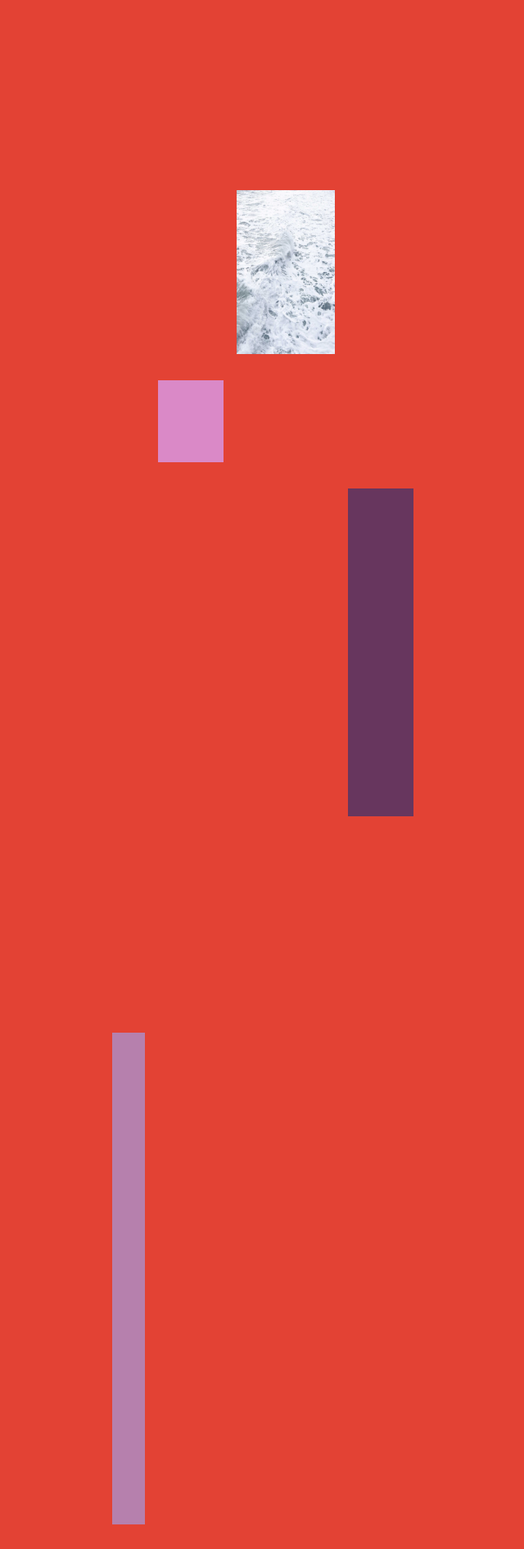
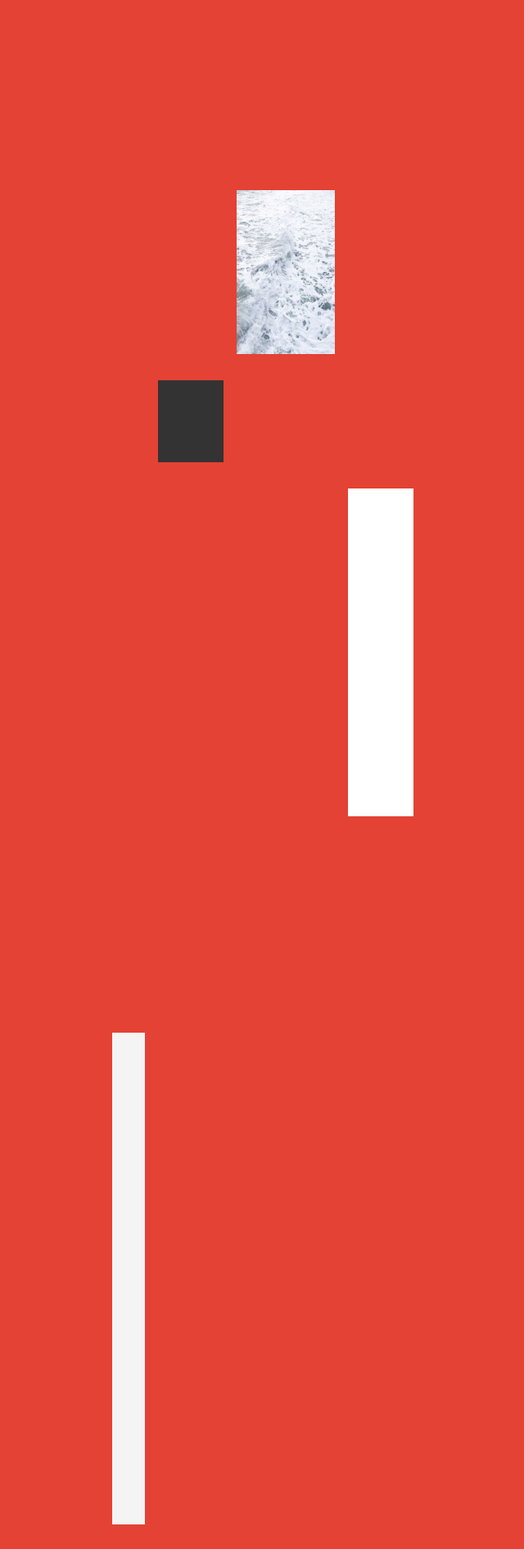
Before and after one commit to cssidy/personal-site, a Jekyll site: the page built from secret.html, in a window 1280 px wide. Shown: the top 1890 px of the page at 82% size, without its empty margins (175-815 px from the left). Built offline with Jekyll 4.4.1, drawn with Linux system fonts in a browser that asks for light colours; some web fonts are replaced.

Commit message:
Update base.css

```diff
--- a/assets/css/base.css
+++ b/assets/css/base.css
@@ -454,7 +454,7 @@ ul li {
 .secret-grid b:nth-of-type(1) {
   grid-row: 2;
   grid-column: 4;
-  background: #CA9AC4;
+  background: #fff;
 	-webkit-animation: slide-in-left 0.5s cubic-bezier(0.250, 0.460, 0.450, 0.940) both;
 	animation: slide-in-left 0.5s cubic-bezier(0.250, 0.460, 0.450, 0.940) both;
 }
@@ -462,7 +462,7 @@ ul li {
 .secret-grid b:nth-of-type(2) {
   grid-row: 2;
   grid-column: 4;
-  background: #BE7AA7;
+  background: #333;
 	-webkit-animation: slide-in-left 0.5s cubic-bezier(0.250, 0.460, 0.450, 0.940) both;
 	animation: slide-in-left 0.5s cubic-bezier(0.250, 0.460, 0.450, 0.940) both;
 }
@@ -470,7 +470,7 @@ ul li {
 .secret-grid b:nth-of-type(3) {
   grid-row: 3;
   grid-column: 3;
-  background: #DA89C7;
+  background: #333;
 	-webkit-animation: slide-in-left 0.5s cubic-bezier(0.250, 0.460, 0.450, 0.940) both;
 	animation: slide-in-left 0.5s cubic-bezier(0.250, 0.460, 0.450, 0.940) both;
 }
@@ -478,7 +478,7 @@ ul li {
 .secret-grid b:nth-of-type(4) {
   grid-row: 4;
   grid-column: 5;
-  background: #67365E;
+  background: #fff;
 	-webkit-animation: slide-in-left 0.5s cubic-bezier(0.250, 0.460, 0.450, 0.940) both;
 	animation: slide-in-left 0.5s cubic-bezier(0.250, 0.460, 0.450, 0.940) both;
 }
@@ -486,7 +486,7 @@ ul li {
 .secret-grid b:nth-of-type(5) {
   grid-row: 6;
   grid-column: 2;
-  background: #B680AD;
+  background: #f4f4f4;
 	-webkit-animation: slide-in-left 0.5s cubic-bezier(0.250, 0.460, 0.450, 0.940) both;
 	animation: slide-in-left 0.5s cubic-bezier(0.250, 0.460, 0.450, 0.940) both;
 }
@@ -494,7 +494,7 @@ ul li {
 .secret-grid b:nth-of-type(6) {
   grid-row: 7;
   grid-column: 4;
-  background: #D899B3;
+  background: #333;
 	-webkit-animation: slide-in-left 0.5s cubic-bezier(0.250, 0.460, 0.450, 0.940) both;
 	animation: slide-in-left 0.5s cubic-bezier(0.250, 0.460, 0.450, 0.940) both;
 }
@@ -502,7 +502,7 @@ ul li {
 .secret-grid b:nth-of-type(7) {
   grid-row: 7 / span 2;
   grid-column: 4;
-  background: #D695A1;
+  background: #333;
 	-webkit-animation: slide-in-left 0.5s cubic-bezier(0.250, 0.460, 0.450, 0.940) both;
 	animation: slide-in-left 0.5s cubic-bezier(0.250, 0.460, 0.450, 0.940) both;
 }
@@ -510,7 +510,7 @@ ul li {
 .secret-grid b:nth-of-type(8) {
   grid-row: 8;
   grid-column: 6;
-  background: #E8CAD9;
+  background: #333;
 	-webkit-animation: slide-in-left 0.5s cubic-bezier(0.250, 0.460, 0.450, 0.940) both;
 	animation: slide-in-left 0.5s cubic-bezier(0.250, 0.460, 0.450, 0.940) both;
 }
@@ -518,7 +518,7 @@ ul li {
 .secret-grid b:nth-of-type(9) {
   grid-row: 8 / span 2;
   grid-column: 9;
-  background: #D7B0B8;
+  background: #fff;
 	-webkit-animation: slide-in-left 0.5s cubic-bezier(0.250, 0.460, 0.450, 0.940) both;
 	animation: slide-in-left 0.5s cubic-bezier(0.250, 0.460, 0.450, 0.940) both;
 }
@@ -526,7 +526,7 @@ ul li {
 .secret-grid b:nth-of-type(10) {
   grid-row: 10;
   grid-column: 7;
-  background: #CCA2B2;
+  background: #f4f4f4;
 	-webkit-animation: slide-in-left 0.5s cubic-bezier(0.250, 0.460, 0.450, 0.940) both;
 	animation: slide-in-left 0.5s cubic-bezier(0.250, 0.460, 0.450, 0.940) both;
 }
@@ -534,7 +534,7 @@ ul li {
 .secret-grid b:nth-of-type(11) {
   grid-row: 10 / span 2;
   grid-column: 6;
-  background: #E9D0D4;
+  background: #333;
 	-webkit-animation: slide-in-left 0.5s cubic-bezier(0.250, 0.460, 0.450, 0.940) both;
 	animation: slide-in-left 0.5s cubic-bezier(0.250, 0.460, 0.450, 0.940) both;
 }
@@ -542,7 +542,7 @@ ul li {
 .secret-grid b:nth-of-type(12) {
   grid-row: 11;
   grid-column: 5;
-  background: #A48493;
+  background: #f4f4f4;
 	-webkit-animation: slide-in-left 0.5s cubic-bezier(0.250, 0.460, 0.450, 0.940) both;
 	animation: slide-in-left 0.5s cubic-bezier(0.250, 0.460, 0.450, 0.940) both;
 }
@@ -550,7 +550,7 @@ ul li {
 .secret-grid b:nth-of-type(13) {
   grid-row: 12;
   grid-column: 2;
-  background: #DEA8C0;
+  background: #333;
 	-webkit-animation: slide-in-left 0.5s cubic-bezier(0.250, 0.460, 0.450, 0.940) both;
 	animation: slide-in-left 0.5s cubic-bezier(0.250, 0.460, 0.450, 0.940) both;
 }
```
